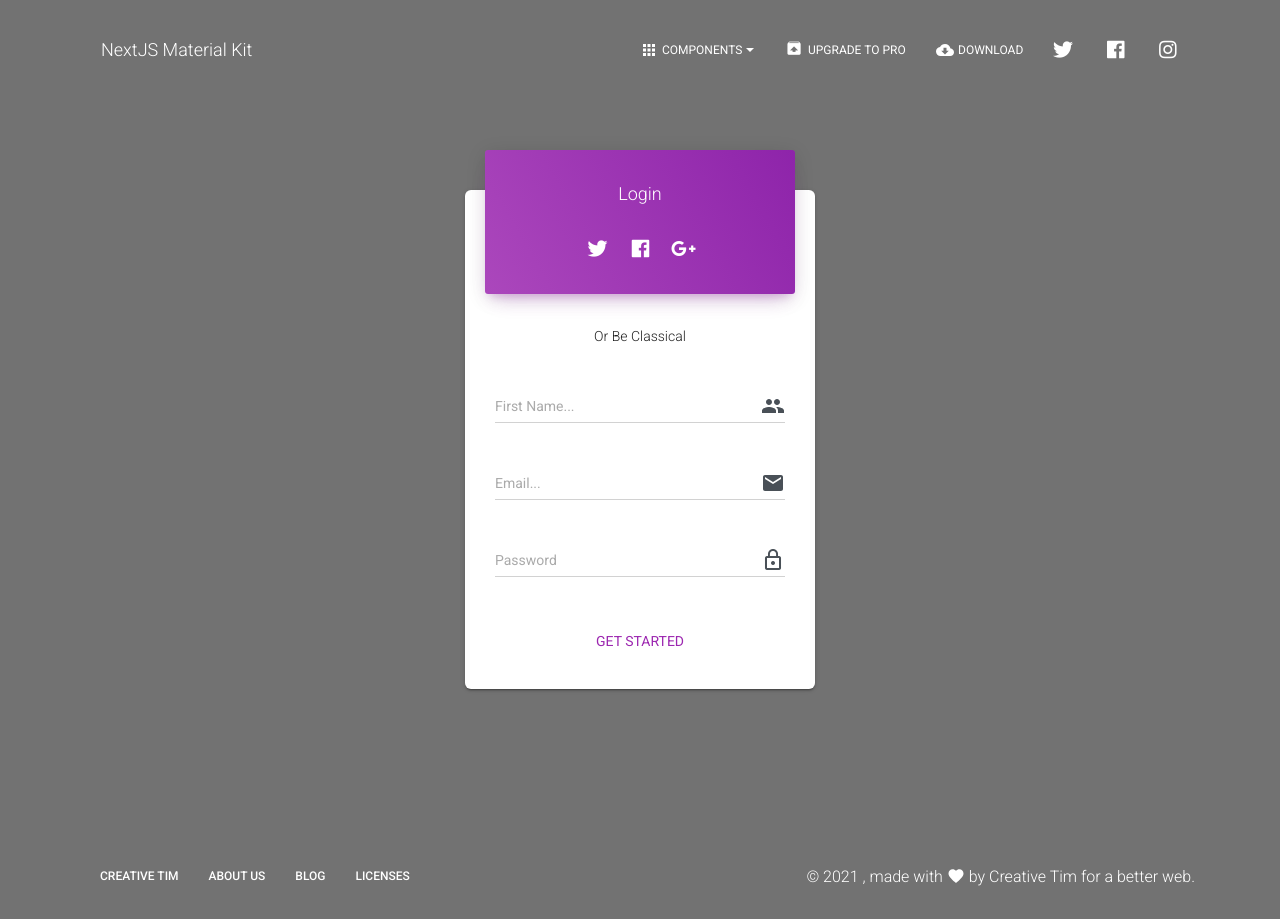
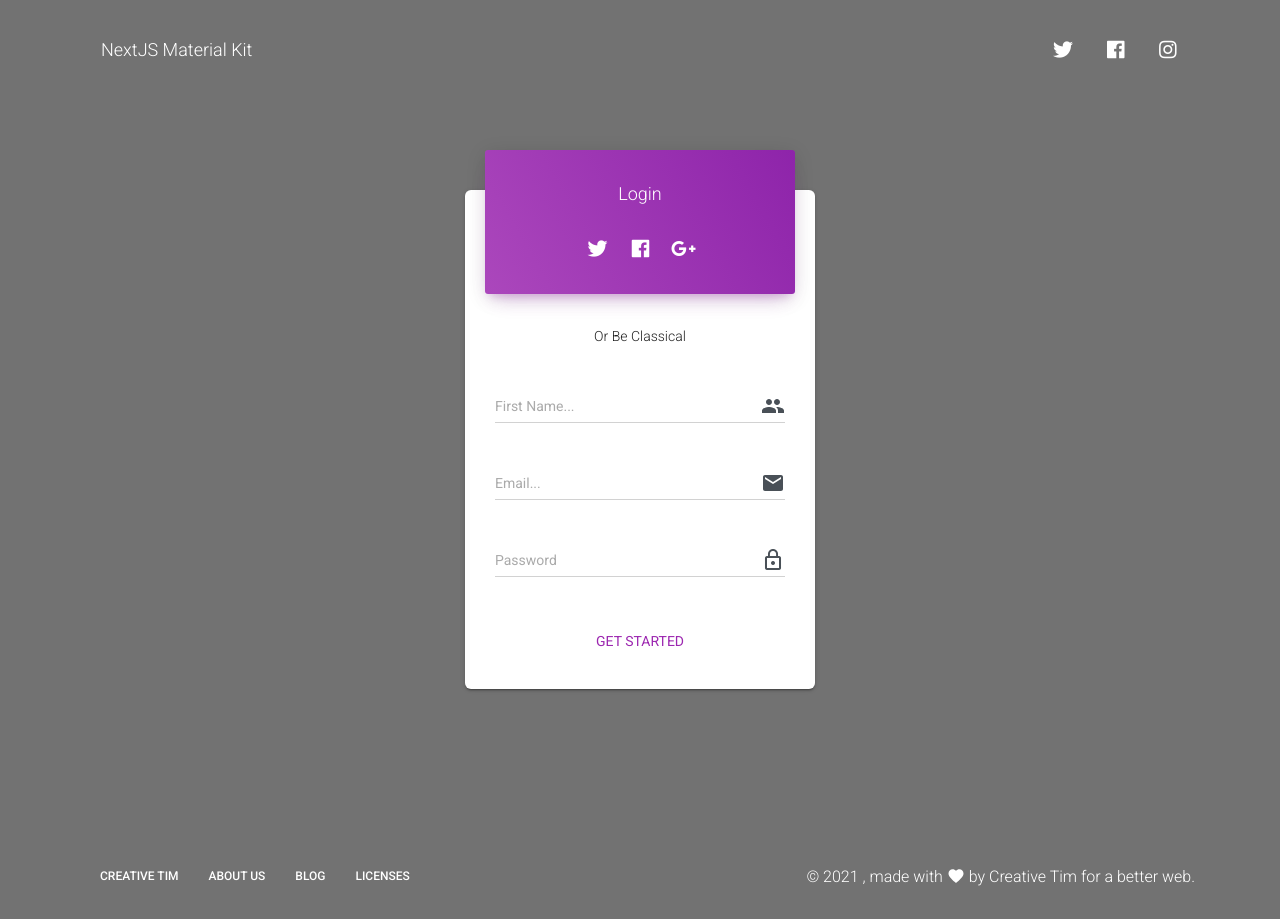
Before and after one commit to bashirsouid/AutismVolunteerProject, a Next.js app: page /login in a window 1280 px wide. Built offline with nearby package versions, Linux system fonts and the light colour scheme.

Commit message:
Updated header links

```diff
--- a/components/Header/HeaderLinks.js
+++ b/components/Header/HeaderLinks.js
@@ -27,55 +27,6 @@ export default function HeaderLinks(props) {
   return (
     <List className={classes.list}>
       <ListItem className={classes.listItem}>
-        <CustomDropdown
-          noLiPadding
-          navDropdown
-          buttonText="Components"
-          buttonProps={{
-            className: classes.navLink,
-            color: "transparent"
-          }}
-          buttonIcon={Apps}
-          dropdownList={[
-            <Link href="/components">
-              <a className={classes.dropdownLink}>All components</a>
-            </Link>,
-            <a
-              href="https://creativetimofficial.github.io/nextjs-material-kit/#/documentation?ref=njsmk-navbar"
-              target="_blank"
-              className={classes.dropdownLink}
-            >
-              Documentation
-            </a>
-          ]}
-        />
-      </ListItem>
-      <ListItem className={classes.listItem}>
-        <Button
-          href="https://www.creative-tim.com/product/nextjs-material-kit-pro?ref=njsmk-navbar"
-          color="transparent"
-          target="_blank"
-          className={classes.navLink}
-        >
-          <Icon className={classes.icons}>unarchive</Icon> Upgrade to PRO
-        </Button>
-      </ListItem>
-      <ListItem className={classes.listItem}>
-        <Button
-          href="https://www.creative-tim.com/product/nextjs-material-kit?ref=njsmk-navbar"
-          color="transparent"
-          target="_blank"
-          className={classes.navLink}
-        >
-          <CloudDownload className={classes.icons} /> Download
-        </Button>
-      </ListItem>
-      <ListItem className={classes.listItem}>
-        {/*<Tooltip title="Delete">
-          <IconButton aria-label="Delete">
-            <DeleteIcon />
-          </IconButton>
-        </Tooltip>*/}
         <Tooltip
           id="instagram-twitter"
           title="Follow us on twitter"
@@ -83,7 +34,7 @@ export default function HeaderLinks(props) {
           classes={{ tooltip: classes.tooltip }}
         >
           <Button
-            href="https://twitter.com/CreativeTim?ref=creativetim"
+            href="https://twitter.com/qualtrics"
             target="_blank"
             color="transparent"
             className={classes.navLink}
@@ -101,7 +52,7 @@ export default function HeaderLinks(props) {
         >
           <Button
             color="transparent"
-            href="https://www.facebook.com/CreativeTim?ref=creativetim"
+            href="https://www.facebook.com/qualtrics"
             target="_blank"
             className={classes.navLink}
           >
@@ -118,7 +69,7 @@ export default function HeaderLinks(props) {
         >
           <Button
             color="transparent"
-            href="https://www.instagram.com/CreativeTimOfficial?ref=creativetim"
+            href="https://www.instagram.com/qualtrics"
             target="_blank"
             className={classes.navLink}
           >
```
